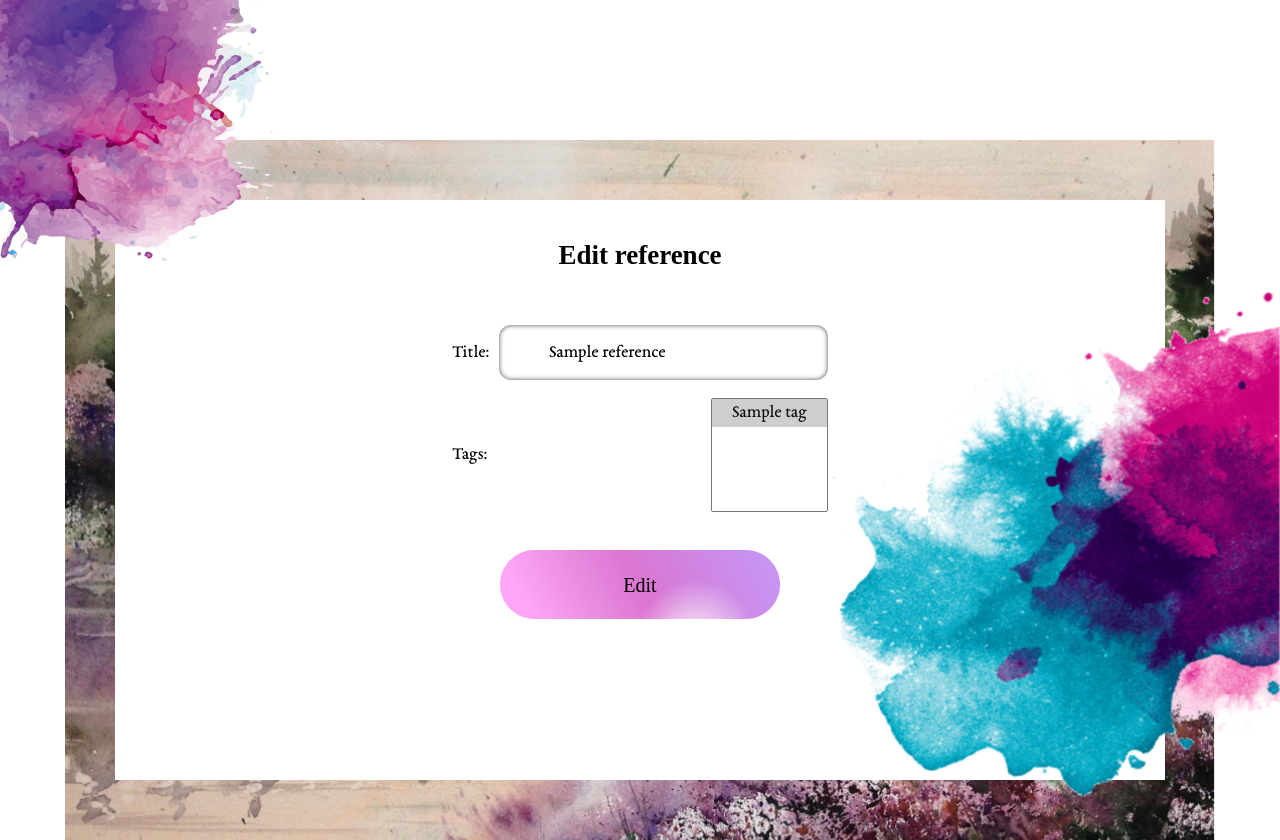
After one commit to DaniilOlivo/artist-references, a Django app: page /references/edit/1/ in a window 1280 px wide. The commit adds this page. Run offline with Django 5.2, Linux system fonts and the light colour scheme; tables that the repository leaves empty hold one stand-in row (values such as "Sample post"); some web fonts are replaced.

Commit message:
Added the ability to edit references

```diff
--- /dev/null
+++ b/references/templates/references/edit_reference.html
@@ -0,0 +1,7 @@
+{% extends "form.html" %}
+
+{% block title %}Artist References. Edit reference{% endblock title %}
+
+{% block title_form %}Edit reference{% endblock title_form %}
+
+{% block submit %}Edit{% endblock submit %}
--- a/references/templates/references/list_refs.html
+++ b/references/templates/references/list_refs.html
@@ -23,7 +23,7 @@
                 <div class="reference">
                     <img src="{{ ref.image_card.url }}" alt="{{ ref.title }}">
 
-                    <a href="" class="icon icon_edit">
+                    <a href="{% url "edit_reference" ref.id %}" class="icon icon_edit">
                         <img src="{% static "img/edit.png" %}" alt="edit">
                     </a>
 
--- a/references/urls.py
+++ b/references/urls.py
@@ -1,8 +1,9 @@
 from django.urls import path
-from references.views import IndexView, reference_list, CreateReferenceView
+from references.views import IndexView, reference_list, CreateReferenceView, UpdateReferenceView
 
 urlpatterns = [
     path("create/", CreateReferenceView.as_view(), name="create_reference"),
+    path("edit/<int:pk>/", UpdateReferenceView.as_view(), name="edit_reference"),
     path("list/", reference_list, name="references"),
     path("", IndexView.as_view(), name="index"),
 ]
--- a/references/views.py
+++ b/references/views.py
@@ -1,10 +1,11 @@
-from django.views.generic import TemplateView, CreateView
+from django.views.generic import TemplateView, CreateView, UpdateView
 from django.contrib.auth.mixins import LoginRequiredMixin
 from django.shortcuts import render, redirect
 from django.http import HttpRequest
 from django.conf import settings
 from django.core.paginator import Paginator
 from references.models import Reference
+from django.urls import reverse
 
 class IndexView(LoginRequiredMixin, TemplateView):
     extra_context = {"active_section": "index", "part": "main"}
@@ -45,3 +46,11 @@ class CreateReferenceView(LoginRequiredMixin, CreateView):
             form.save()
             return redirect('references')
         return super().post(request, *args, **kwargs)
+
+class UpdateReferenceView(UpdateView):
+    model = Reference
+    template_name = "references/edit_reference.html"
+    fields = ["title", "tags"]
+
+    def get_success_url(self):
+        return reverse("references")
```
